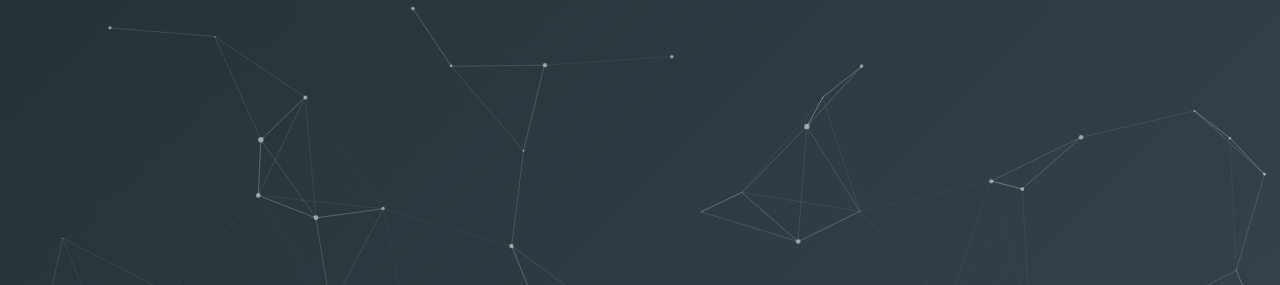
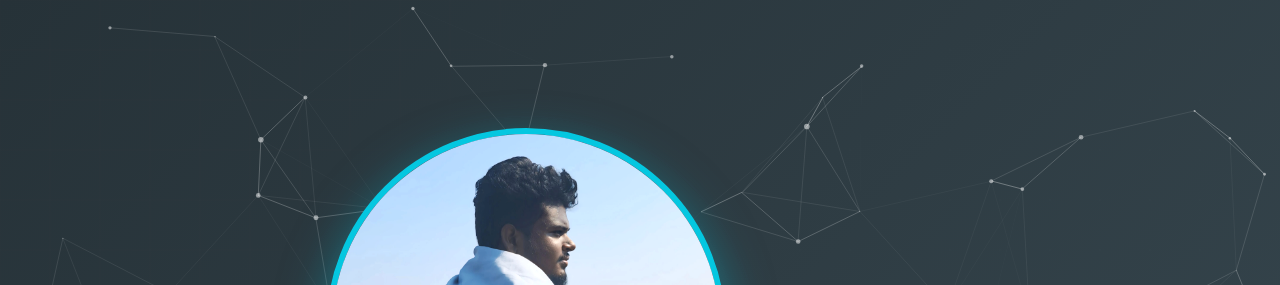
Before and after one commit to Dinesh-DK2/Dinesh, a plain HTML site: page index.html in a window 1280 px wide. Shown: the top 285 px of the page. Drawn offline with nearby package versions, Linux system fonts and the light colour scheme.

Commit message:
Update index.html

```diff
--- a/index.html
+++ b/index.html
@@ -574,7 +574,7 @@
         <div class="particles" id="particles-js"></div>
         <div class="container">
             <div class="profile-container">
-                <img src=""./IMG_20250304_213825_263.jpg" alt="Dinesh D" class="profile-img" style="width: 400px; height: 400px; border: 6px solid var(--name-color); box-shadow: 0 20px 50px rgba(0, 188, 212, 0.5); filter: grayscale(10%) contrast(110%) brightness(105%); transform-style: preserve-3d; perspective: 1000px;" />
+                <img src="./IMG_20250304_213825_263.jpg" alt="Dinesh D" class="profile-img" style="width: 400px; height: 400px; border: 6px solid var(--name-color); box-shadow: 0 20px 50px rgba(0, 188, 212, 0.5); filter: grayscale(10%) contrast(110%) brightness(105%); transform-style: preserve-3d; perspective: 1000px;" />
                 <h1>Dinesh D</h1>
                 <p class="subtitle">BCA Department - 2nd Year</p>
                 <a href="./dinesh.pdf"></a>
```
